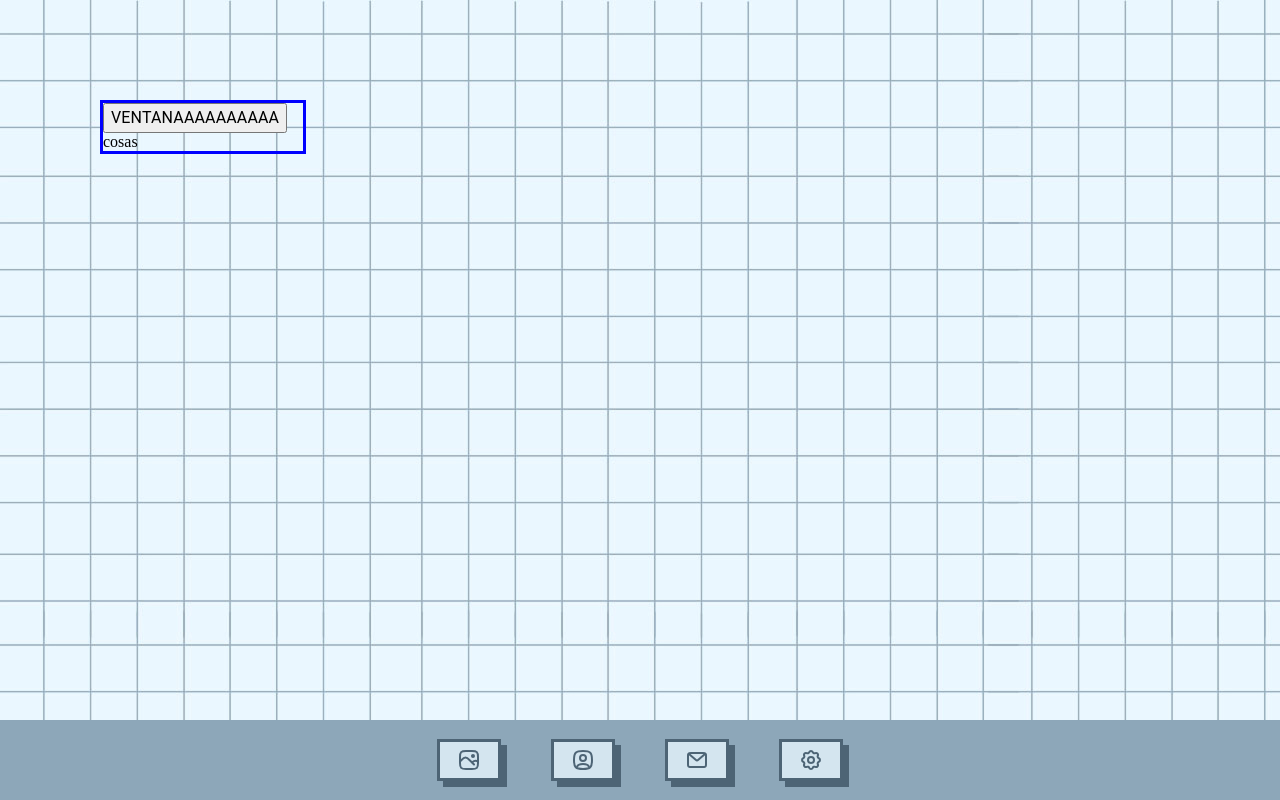
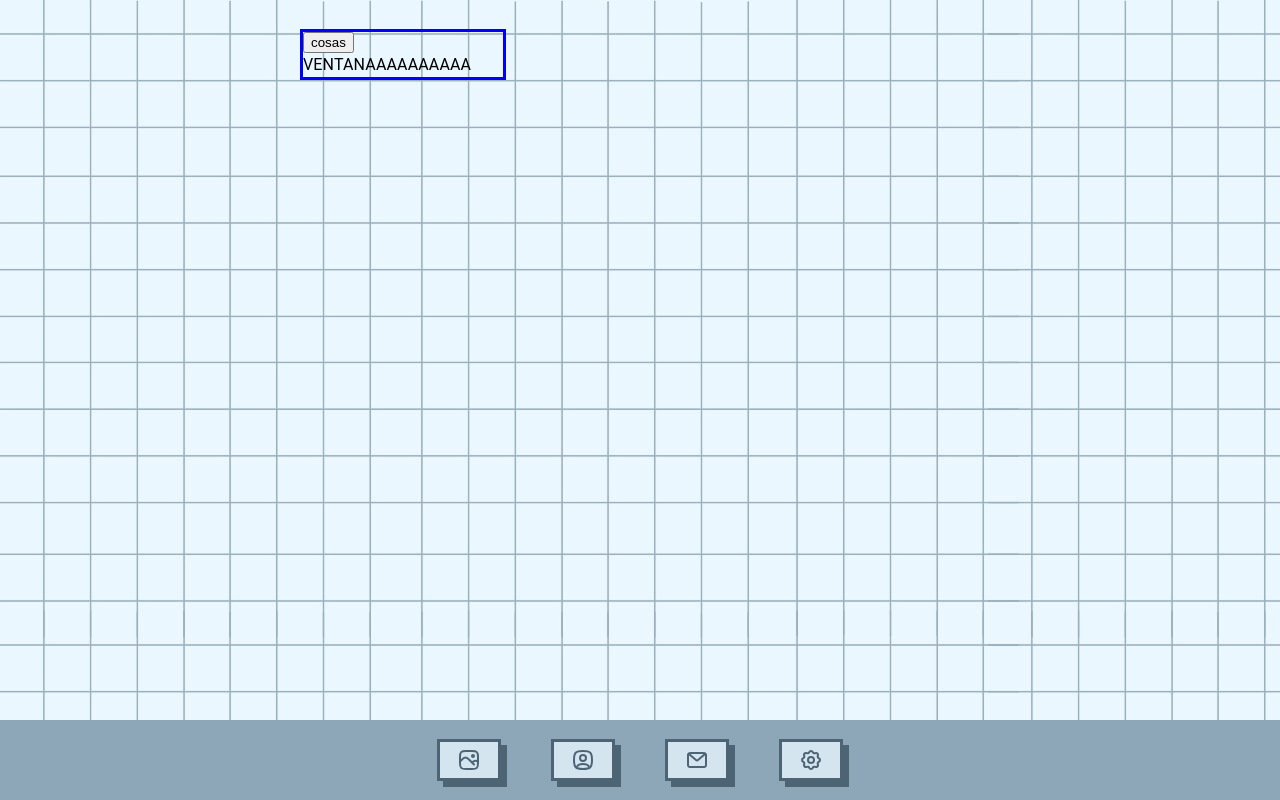
Before and after one commit to MalenaLuana/portfolio2025, a Next.js app in the folder portfolio-2025/: page / in a window 1280 px wide. Both pictures are taken after a click on the button 583 px from the left and 760 px from the top of the page. Built offline with nearby package versions, Linux system fonts and the light colour scheme.

Commit message:
Arreglo drag n drop

```diff
--- a/portfolio-2025/app/page.tsx
+++ b/portfolio-2025/app/page.tsx
@@ -4,18 +4,27 @@ import { MainContainer } from "./styles";
 import { windows } from "./types";
 import { useWindows } from "@/context/windowsContext";
 import { ReactElement, useState } from "react";
-import { DndContext, DragEndEvent, DragMoveEvent } from "@dnd-kit/core";
-import { Droppable } from "@/components/Droppable";
+import {
+  DndContext,
+  useDraggable,
+  useSensor,
+  MouseSensor,
+  TouchSensor,
+  KeyboardSensor,
+  PointerActivationConstraint,
+  Modifiers,
+  useSensors,
+  type DragPendingEvent,
+  useDndMonitor,
+} from "@dnd-kit/core";
 import { Draggable } from "@/components/Draggable";
 import { restrictToWindowEdges } from "@dnd-kit/modifiers";
+import { Coordinates } from "@dnd-kit/core/dist/types";
 
 export default function Home() {
   const { openWindows } = useWindows();
-  const [windowPositions, setWindowPositions] = useState<
-    Record<windows, { x: number; y: number }>
-  >({
-    [windows.user]: { x: 100, y: 100 }, // Posición inicial
-  });
+  const [{ x, y }, setCoordinates] = useState<Coordinates>({ x: 300, y: 29 });
+
   const windowsComponents: Record<windows, ReactElement> = {
     [windows.user]: (
       <div className="window-content">
@@ -23,26 +32,19 @@ export default function Home() {
       </div>
     ),
   };
-  const handleDragEnd = (event: DragEndEvent) => {
-    const { active, delta } = event;
-    setWindowPositions((prev) => {
-      const prevX = prev[active.id]?.x || 0;
-      const prevY = prev[active.id]?.y || 0;
-      return {
-        ...prev,
-        [active.id]: {
-          x: delta.x ?? prevX,
-          y: delta.y ?? prevY,
-        },
-      };
-    });
-  };
 
   return (
     <MainContainer>
       <DndContext
         modifiers={[restrictToWindowEdges]}
-        onDragMove={(event) => handleDragEnd(event)}
+        onDragEnd={({ delta }) => {
+          setCoordinates(({ x, y }) => {
+            return {
+              x: x + delta.x,
+              y: y + delta.y,
+            };
+          });
+        }}
       >
         {Object.keys(openWindows)
           .filter(
@@ -54,9 +56,11 @@ export default function Home() {
             return (
               openWindows[windowKey] && (
                 <Draggable
+                  top={y}
+                  left={x}
+                  axis={"horizontal"}
                   key={windowKey}
                   windowKey={windowKey}
-                  position={windowPositions[windowKey]}
                 >
                   <div className="window">{windowsComponents[windowKey]}</div>
                 </Draggable>
--- a/portfolio-2025/components/Draggable/index.tsx
+++ b/portfolio-2025/components/Draggable/index.tsx
@@ -4,25 +4,37 @@ import { IDraggable } from "./types";
 import { Container } from "./styles";
 import { CSS } from "@dnd-kit/utilities";
 
-export const Draggable = ({ children, windowKey, position }: IDraggable) => {
-  const { attributes, listeners, setNodeRef, transform } = useDraggable({
-    id: windowKey,
-  });
-  const style = {
-    transform: CSS.Translate.toString({
-      x: position.x,
-      y: position.y,
-      scaleX: transform?.scaleX || 0,
-      scaleY: transform?.scaleY || 0,
-    }),
-  };
+export const Draggable = ({
+  children,
+  windowKey,
+  top,
+  left,
+  style,
+}: IDraggable) => {
+  const { attributes, listeners, setNodeRef, transform, isDragging } =
+    useDraggable({
+      id: windowKey,
+    });
 
   return (
-    <Container ref={setNodeRef} style={style}>
+    <Container
+      ref={setNodeRef}
+      style={
+        {
+          ...style,
+          position: "absolute",
+          top,
+          left,
+          "--translate-x": `${transform?.x ?? 0}px`,
+          "--translate-y": `${transform?.y ?? 0}px`,
+          transform: isDragging ? CSS.Translate.toString(transform) : "none",
+        } as React.CSSProperties
+      }
+    >
       <button {...listeners} {...attributes}>
-        {children}
+        cosas
       </button>
-      <div>cosas</div>
+      {children}
     </Container>
   );
 };
```
Also changed, not shown: portfolio-2025/components/Draggable/types.ts (+6 -1 lines).
